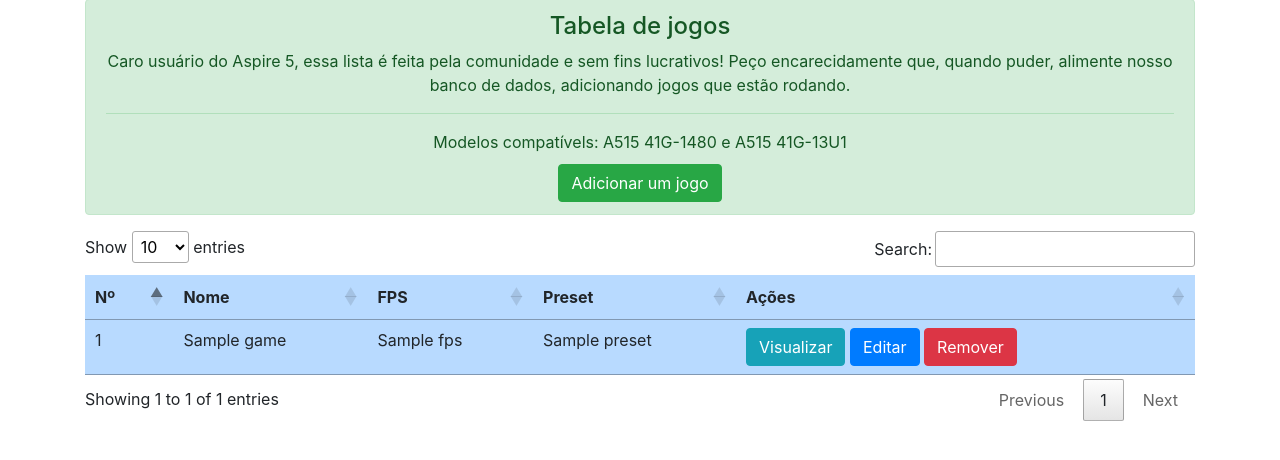
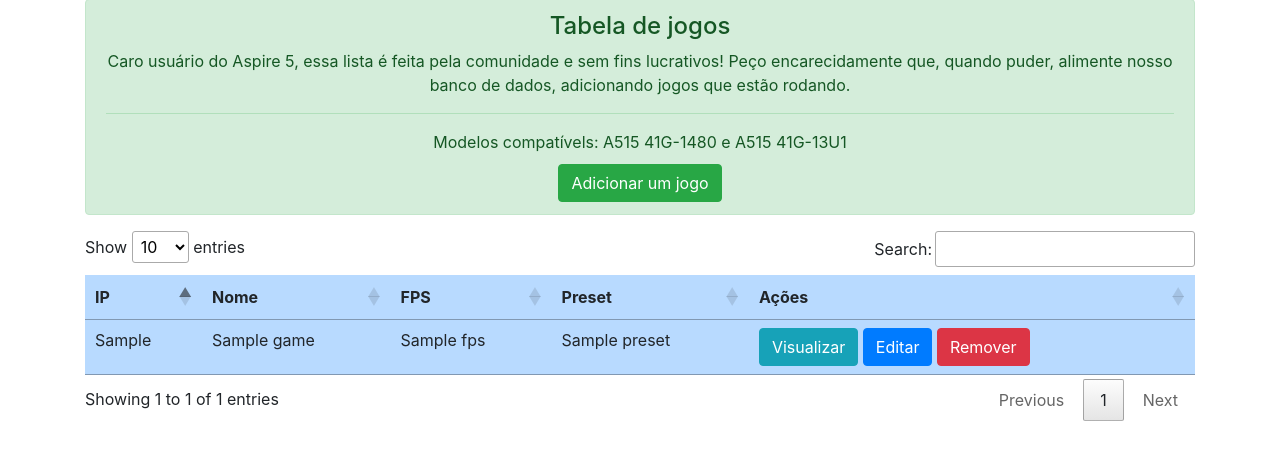
Before and after one commit to RafaelMoreira96/lista-aspire5, a Laravel app: template resources/views/godmode.blade.php in a window 1280 px wide. Shown: the part 82-542 px from the top of the page. Run offline with Laravel 8, Linux system fonts and the light colour scheme; the template is opened without the code that fills it: most values are stand-ins (such as "Sample title", 1, 10 or a date in 2020); some libraries are stand-ins or nearby versions.

Commit message:
Salvar iP

```diff
--- a/resources/views/godmode.blade.php
+++ b/resources/views/godmode.blade.php
@@ -31,7 +31,7 @@ $i = 0;
         <!-- Cabeçalho da tabela -->
         <thead>
             <tr>
-                <th scope="col"> Nº </th>
+                <th scope="col"> IP </th>
                 <th scope="col"> Nome </th>
                 <th scope="col"> FPS </th>
                 <th scope="col"> Preset </th>
@@ -43,7 +43,7 @@ $i = 0;
         <tbody>
             @foreach ($games as $game)
                 <tr>
-                    <td scope="row">{{ ++$i }}</td>
+                    <td scope="row">{{ $game->ip }}</td>
                     <td>{{ $game->nome }}</td>
                     <td>{{ $game->fps }}</td>
                     <td>{{ $game->preset }}</td>
```
